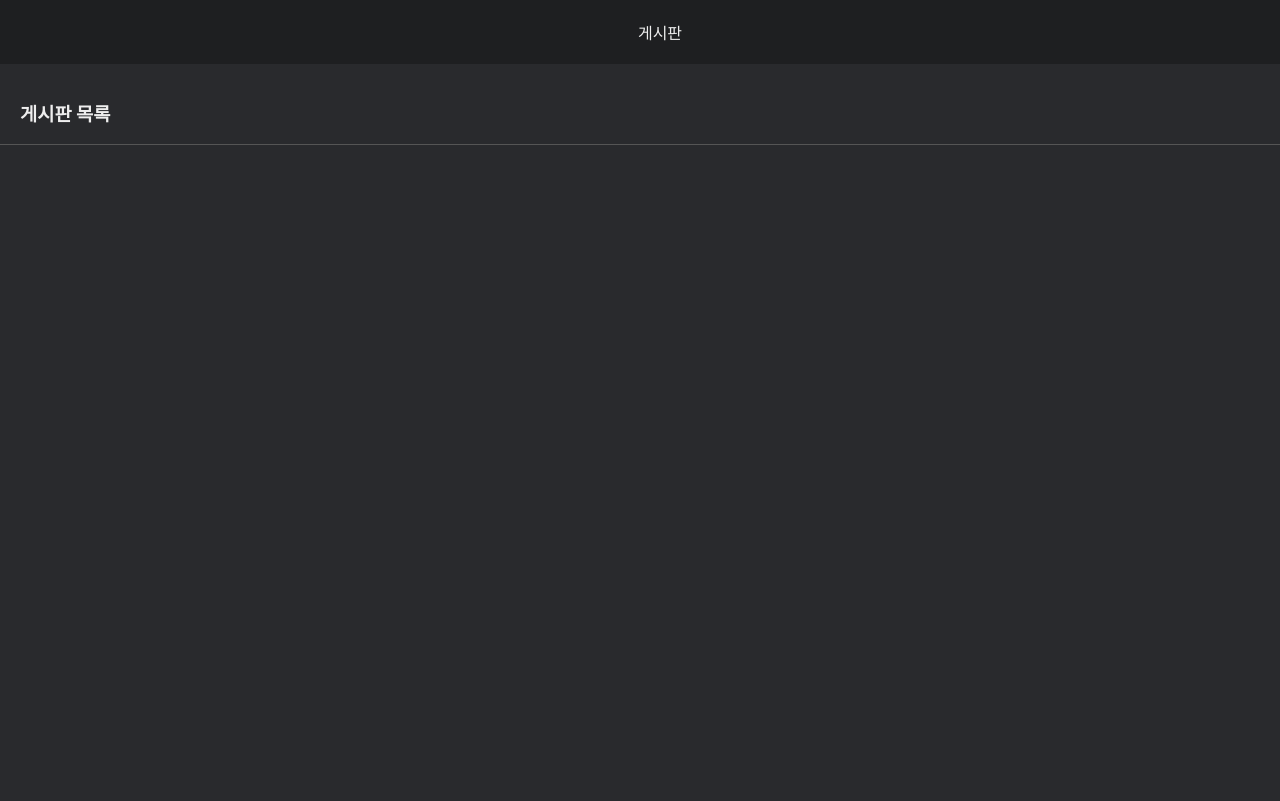
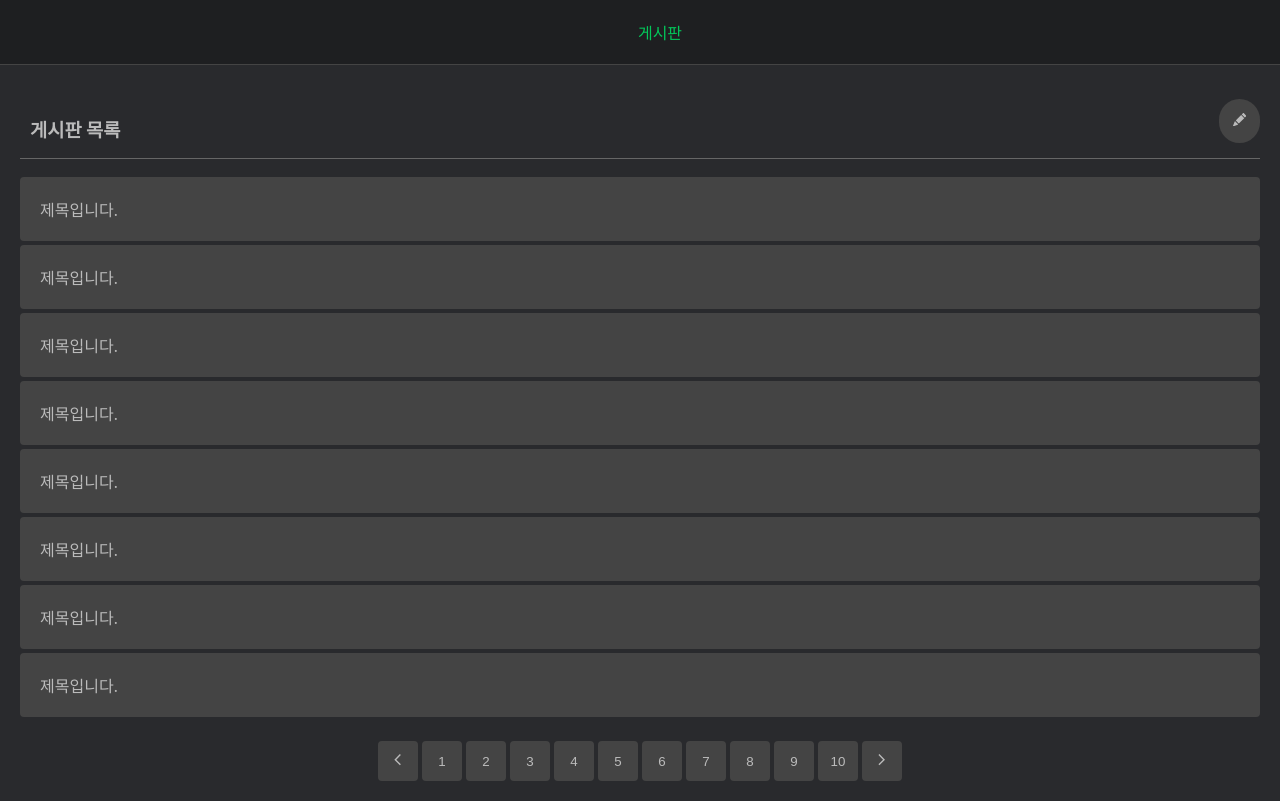
Before and after one commit to minseok91/frontProject, a React (Create React App) app: page / in a window 1280 px wide. Built offline with nearby package versions, Linux system fonts and the light colour scheme.

Commit message:
[게시판 목록] 목록 UI 구성 및 스타일 작성

```diff
--- a/package.json
+++ b/package.json
@@ -8,6 +8,7 @@
     "@testing-library/user-event": "^13.5.0",
     "react": "^18.0.0",
     "react-dom": "^18.0.0",
+    "react-icons": "^4.3.1",
     "react-router-dom": "^6.3.0",
     "react-scripts": "5.0.1",
     "web-vitals": "^2.1.4"
--- a/src/App.css
+++ b/src/App.css
@@ -1,4 +1,14 @@
-body { background-color: #292a2d; color: #EEE; }
-header { position: fixed; top: 0; left: 0; width: 100%; background-color: #1e1f21; color: #EEE; text-align: center; padding: 20px; }
+body { background-color: #292a2d; color: #BBB; }
+header { position: fixed; top: 0; left: 0; width: 100%; background-color: #1e1f21; text-align: center; padding: 20px; color: #03c75a; z-index: 50; border-bottom: 1px solid #444; }
 main { padding-top: 80px; }
-main > div { box-sizing: border-box; padding: 0 20px; width: 1280px; margin: auto; border-bottom: 1px solid #555; }
+main > div { box-sizing: border-box; padding: 0 20px; width: 1280px; margin: auto; }
+main > div > h3 { padding: 16px 10px; border-bottom: 1px solid #666; }
+
+.board-list { position: relative; }
+.board-list .write-button { position: absolute; top: 0; right: 20px; padding: 14px; background-color: #444; color: #BBB; border: none; border-radius: 100px; cursor: pointer;}
+.board-list .write-button:hover { background-color: #555; transition: background-color 0.5s; }
+.board-list .board-list-row { padding: 20px; background-color: #444; margin-bottom: 4px; border-radius: 4px; cursor: pointer; }
+.board-list .board-list-row:hover { background-color: #555; transition: background-color 0.5s; }
+.board-list .board-list-paging { text-align: center; padding: 20px 0; }
+.board-list .board-list-paging button { width: 40px; height: 40px; border: none; border-radius: 4px; margin: 0 2px; background-color: #444; color: #BBB; vertical-align: middle; cursor: pointer; }
+.board-list .board-list-paging button:hover { background-color: #555; transition: background-color 0.5s; }
--- a/src/components/main/board/BoardList.js
+++ b/src/components/main/board/BoardList.js
@@ -1,7 +1,17 @@
+import BoardListRow from "./boardList/BoardListRow";
+import { BsFillPencilFill } from 'react-icons/bs';
+import BoardWriteButton from "./boardList/BoardWriteButton";
+import BoardListPaging from "./boardList/BoardListPaging";
+
 function BoardList() {
     return (
         <div className="board-list">
             <h3>게시판 목록</h3>
+            <BoardWriteButton />
+            {
+                [1,2,3,4,5,6,7,8].map(() => <BoardListRow />)
+            }
+            <BoardListPaging />
         </div>
     );
 }
--- /dev/null
+++ b/src/components/main/board/boardList/BoardListPaging.js
@@ -0,0 +1,22 @@
+import { MdOutlineArrowBackIosNew, MdOutlineArrowForwardIos } from "react-icons/md";
+
+function BoardListPaging() {
+    return (
+        <div className="board-list-paging">
+            <button><MdOutlineArrowBackIosNew /></button>
+            <button>1</button>
+            <button>2</button>
+            <button>3</button>
+            <button>4</button>
+            <button>5</button>
+            <button>6</button>
+            <button>7</button>
+            <button>8</button>
+            <button>9</button>
+            <button>10</button>
+            <button><MdOutlineArrowForwardIos /></button>
+        </div>
+    );
+}
+
+export default BoardListPaging;
--- /dev/null
+++ b/src/components/main/board/boardList/BoardListRow.js
@@ -0,0 +1,9 @@
+function BoardListRow() {
+    return (
+        <div className="board-list-row">
+            제목입니다.
+        </div>
+    );
+}
+
+export default BoardListRow;
--- /dev/null
+++ b/src/components/main/board/boardList/BoardWriteButton.js
@@ -0,0 +1,11 @@
+import { BsFillPencilFill } from "react-icons/bs";
+
+function BoardWriteButton() {
+    return (
+        <button className="write-button">
+            <BsFillPencilFill />
+        </button>
+    );
+}
+
+export default BoardWriteButton;
```
Also changed, not shown: 1 other file (tests, documents, lock files or other folders).
